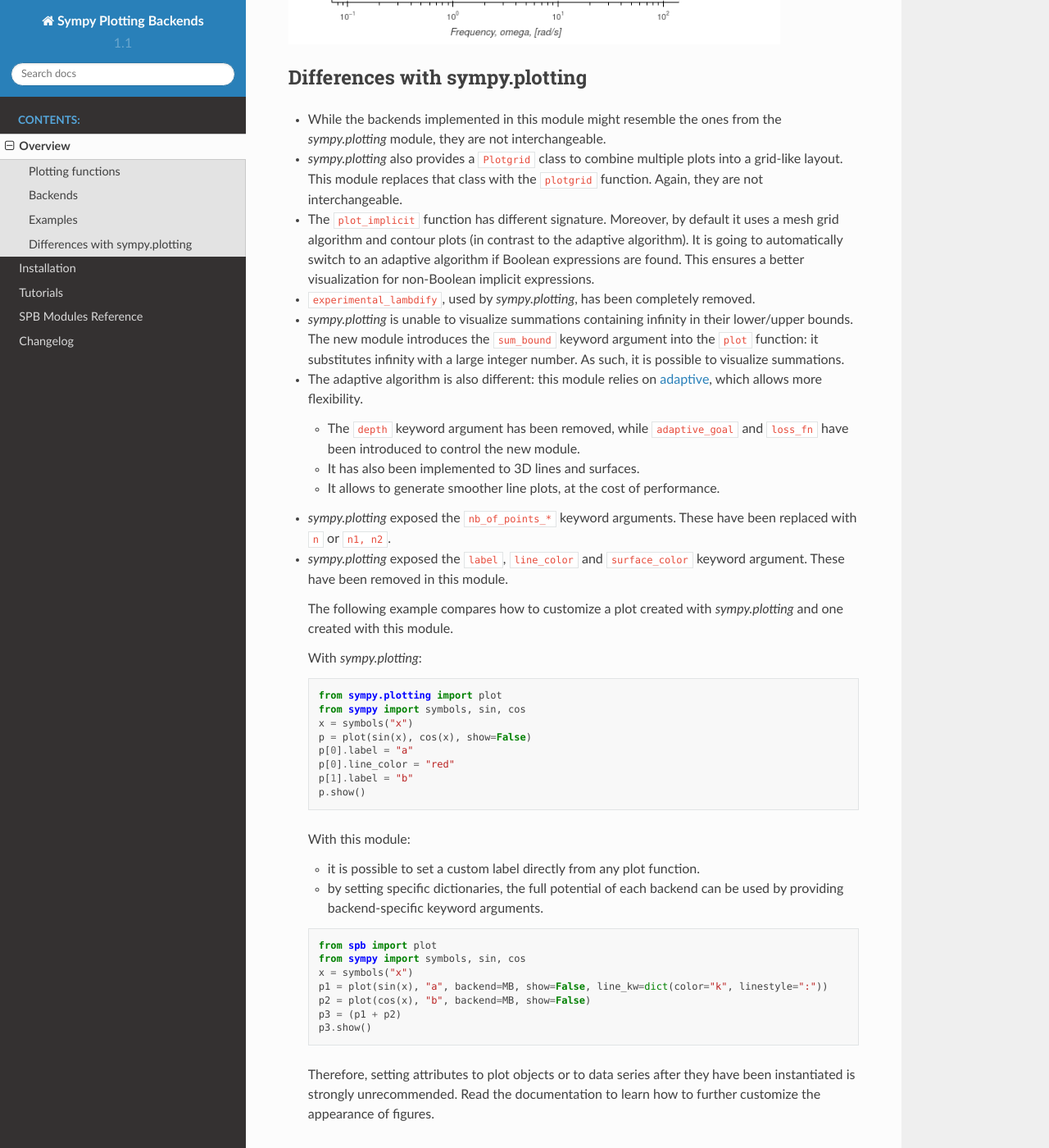
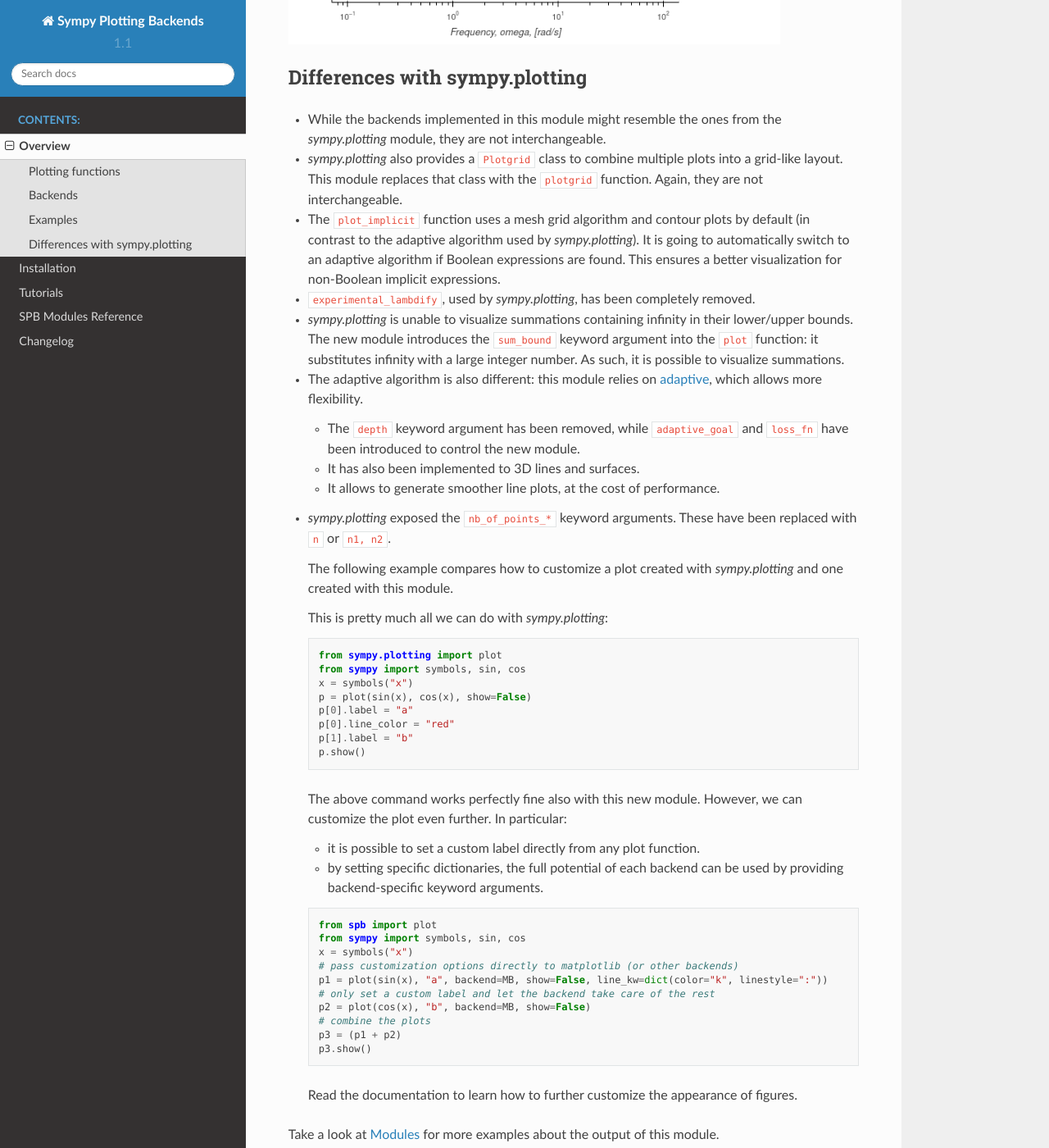
Before and after one commit to Davide-sd/sympy-plot-backends, a Sphinx documentation site: the page built from doc/source/overview.rst, in a window 1280 px wide and 1400 px high, scrolled down 7135 px. Shown: the whole window at 82% size. Built offline with Sphinx 7.4.7 and the Read the Docs theme 2.0.0, drawn with Linux system fonts in a browser that asks for light colours.

Commit message:
updated overview

```diff
--- a/doc/source/overview.rst
+++ b/doc/source/overview.rst
@@ -251,9 +251,9 @@ Differences with sympy.plotting
   into a grid-like layout. This module replaces that class with the
   ``plotgrid`` function. Again, they are not interchangeable.
 
-* The ``plot_implicit`` function has different signature. Moreover, by default
-  it uses a mesh grid algorithm and contour plots (in contrast to the adaptive
-  algorithm). It is going to automatically switch to an adaptive algorithm if
+* The ``plot_implicit`` function uses a mesh grid algorithm and contour plots
+  by default (in contrast to the adaptive algorithm used by `sympy.plotting`).
+  It is going to automatically switch to an adaptive algorithm if
   Boolean expressions are found. This ensures a better visualization for
   non-Boolean implicit expressions.
 
@@ -277,13 +277,10 @@ Differences with sympy.plotting
 * `sympy.plotting` exposed the ``nb_of_points_*`` keyword arguments. These have
   been replaced with ``n`` or ``n1, n2``.
 
-* `sympy.plotting` exposed the ``label``, ``line_color`` and ``surface_color``
-  keyword argument. These have been removed in this module.
-
   The following example compares how to customize a plot created with
   `sympy.plotting` and one created with this module.
 
-  With `sympy.plotting`:
+  This is pretty much all we can do with `sympy.plotting`:
 
   .. code-block:: python
 
@@ -296,7 +293,8 @@ Differences with sympy.plotting
      p[1].label = "b"
      p.show()
 
-  With this module:
+  The above command works perfectly fine also with this new module. However,
+  we can customize the plot even further. In particular:
 
   * it is possible to set a custom label directly from any plot function.
   * by setting specific dictionaries, the full potential of each backend can be
@@ -307,13 +305,15 @@ Differences with sympy.plotting
      from spb import plot
      from sympy import symbols, sin, cos
      x = symbols("x")
+     # pass customization options directly to matplotlib (or other backends)
      p1 = plot(sin(x), "a", backend=MB, show=False, line_kw=dict(color="k", linestyle=":"))
+     # only set a custom label and let the backend take care of the rest
      p2 = plot(cos(x), "b", backend=MB, show=False)
+     # combine the plots
      p3 = (p1 + p2)
      p3.show()
 
-  Therefore, setting attributes to plot objects or to data series after they
-  have been instantiated is strongly unrecommended. Read the documentation
-  to learn how to further customize the appearance of figures.
+  Read the documentation to learn how to further customize the appearance of
+  figures.
 
 Take a look at :doc:`Modules </modules/index>` for more examples about the output of this module.
```
